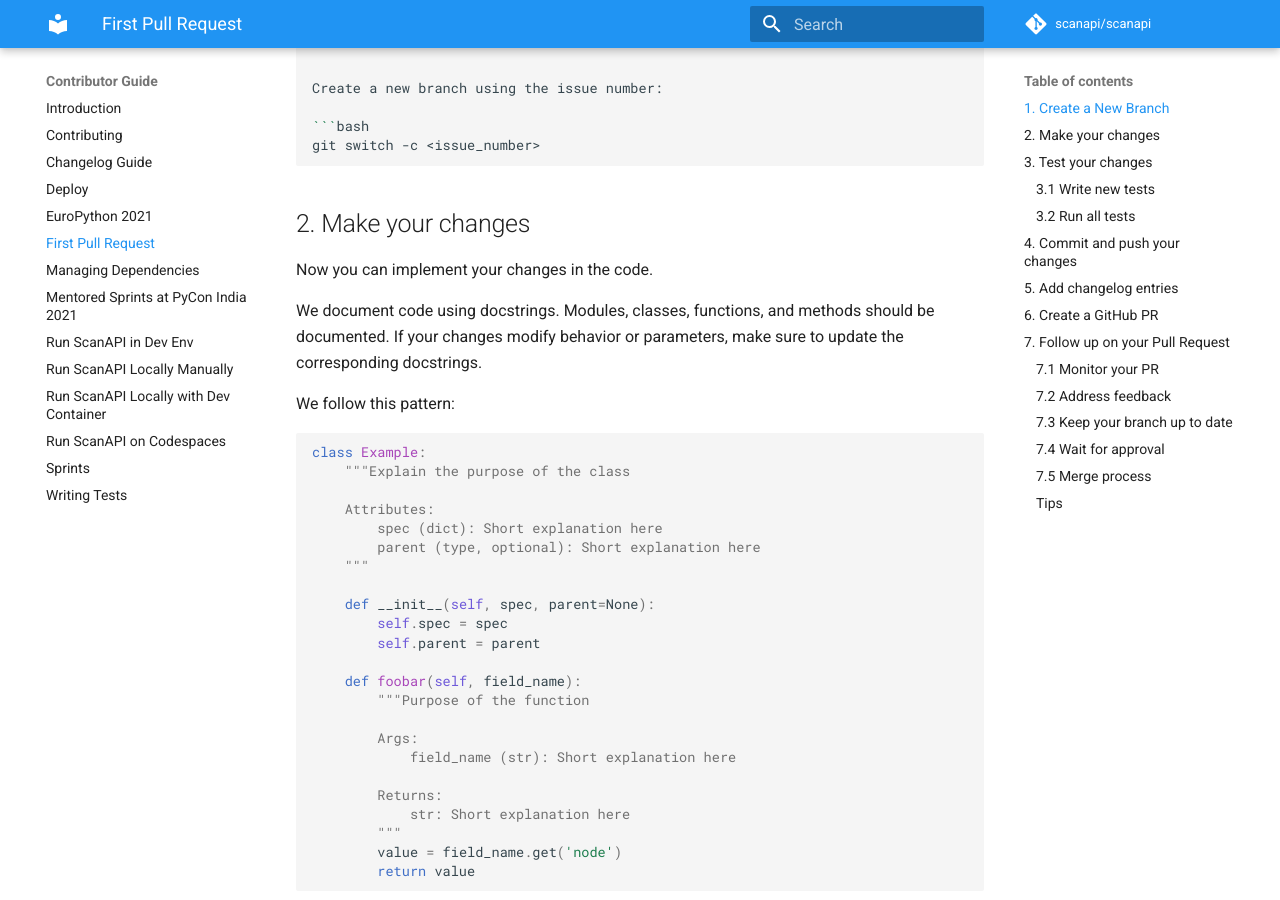
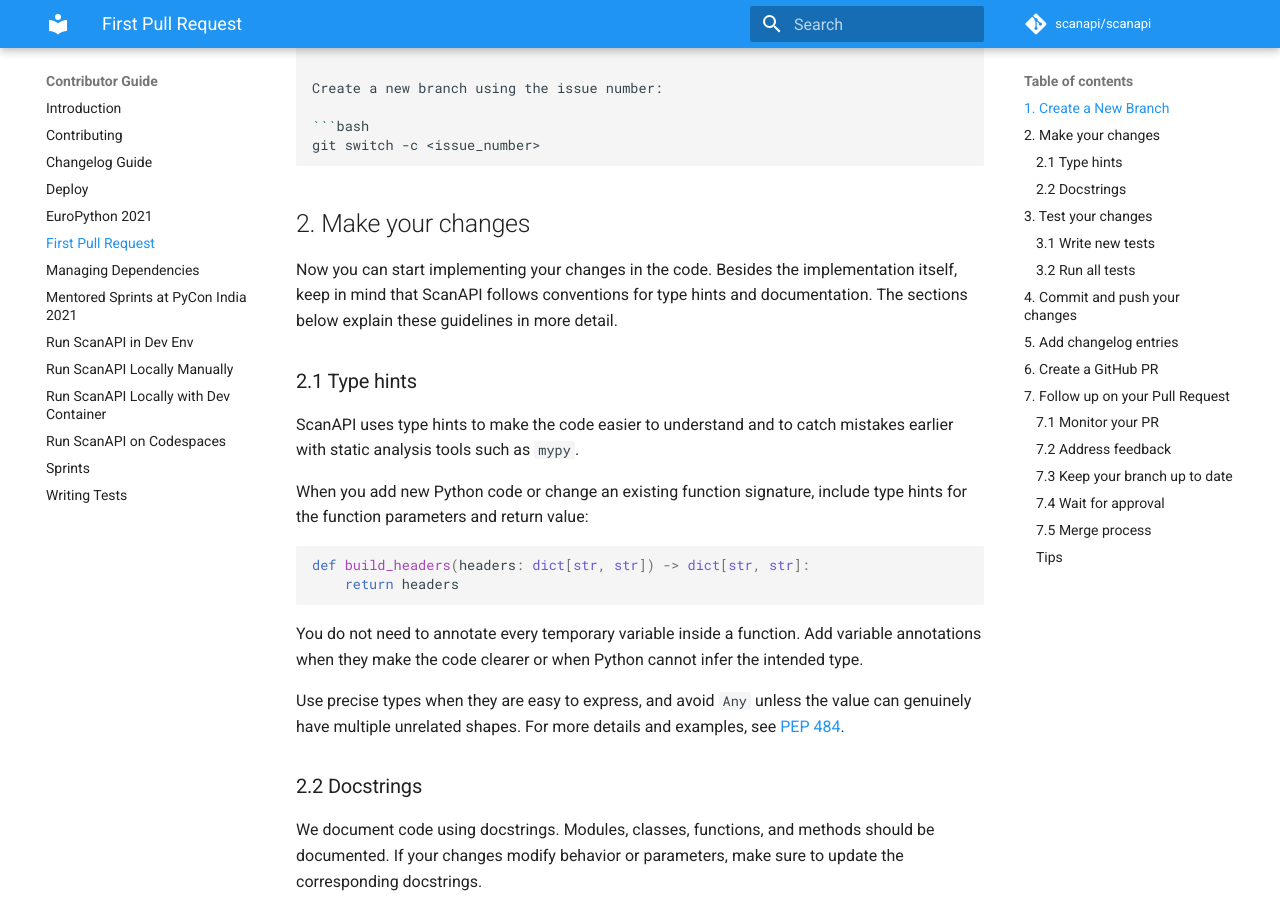
Before and after one commit to scanapi/scanapi, an MkDocs documentation site: the page built from docs/contributor-guide/first-pull-request.md, in a window 1280 px wide and 900 px high, scrolled down 843 px. Built offline with MkDocs 1.6.1 and Material for MkDocs 9.7.7, drawn with Linux system fonts in a browser that asks for light colours; comment, search, counter and statistics services are not loaded.

Commit message:
docs(contributor): add type hints guidance (#941)
Co-authored-by: zhouzhou626 <255877794+zhouzhou626@users.noreply.github.com>

````diff
--- a/docs/contributor-guide/first-pull-request.md
+++ b/docs/contributor-guide/first-pull-request.md
@@ -35,11 +35,37 @@ git switch -c <issue_number>
 
 ## 2. Make your changes
 
-Now you can implement your changes in the code.
+Now you can start implementing your changes in the code. Besides the
+implementation itself, keep in mind that ScanAPI follows conventions for type
+hints and documentation. The sections below explain these guidelines in more
+detail.
 
-We document code using docstrings. Modules, classes, functions, and methods should
-be documented. If your changes modify behavior or parameters, make sure to update
-the corresponding docstrings.
+### 2.1 Type hints
+
+ScanAPI uses type hints to make the code easier to understand and to catch
+mistakes earlier with static analysis tools such as `mypy`.
+
+When you add new Python code or change an existing function signature, include
+type hints for the function parameters and return value:
+
+```python
+def build_headers(headers: dict[str, str]) -> dict[str, str]:
+    return headers
+```
+
+You do not need to annotate every temporary variable inside a function. Add
+variable annotations when they make the code clearer or when Python cannot infer
+the intended type.
+
+Use precise types when they are easy to express, and avoid `Any` unless the
+value can genuinely have multiple unrelated shapes. For more details and
+examples, see [PEP 484](https://peps.python.org/pep-0484/).
+
+### 2.2 Docstrings
+
+We document code using docstrings. Modules, classes, functions, and methods
+should be documented. If your changes modify behavior or parameters, make sure
+to update the corresponding docstrings.
 
 We follow this pattern:
 
````
